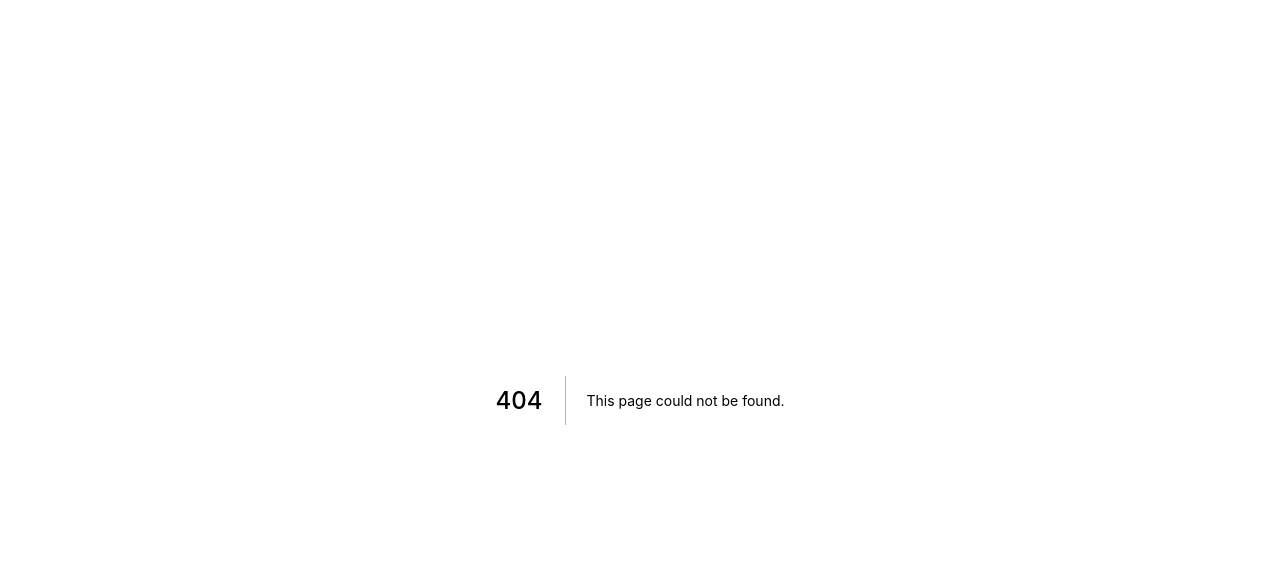
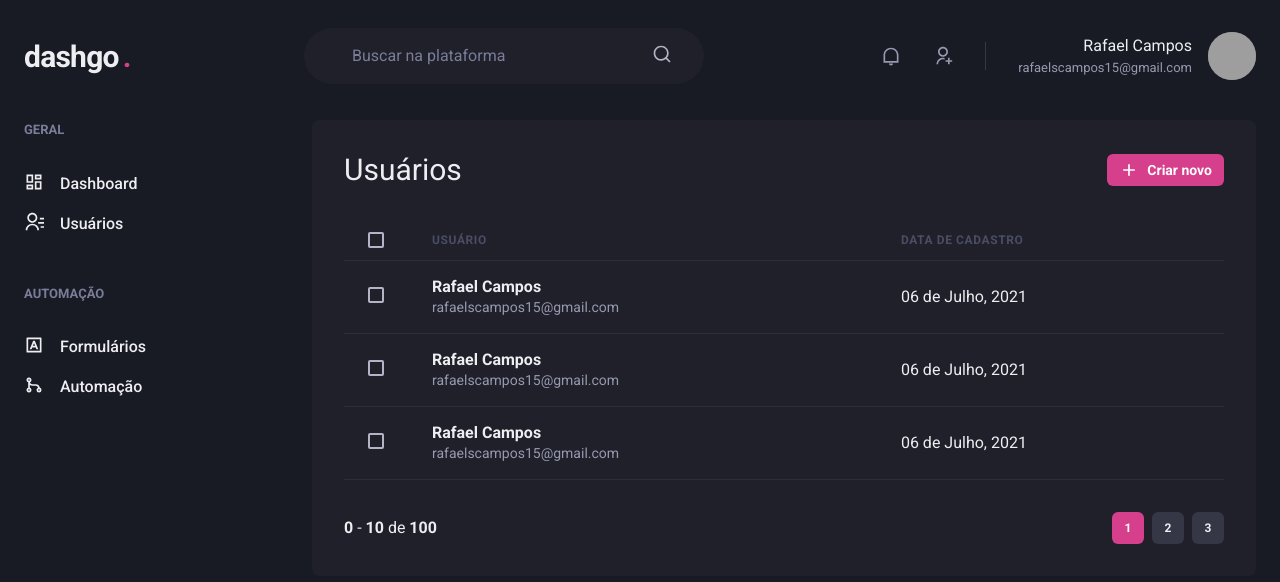
Before and after one commit to Rafael-Campos7/dashgo, a Next.js app: page /users in a window 1280 px wide. Before the commit this address had no page. Shown: the top 582 px of the page. Built offline with nearby package versions, Linux system fonts and the light colour scheme; grey boxes are pictures that could not be loaded.

Commit message:
Created user listing page.

```diff
--- /dev/null
+++ b/src/components/Pagination.tsx
@@ -0,0 +1,55 @@
+import React from "react";
+import { Box, Button, Stack } from "@chakra-ui/react";
+
+export function Pagination() {
+  return (
+    <Stack
+      spacing="6"
+      direction="row"
+      mt="8"
+      justify="space-between"
+      align="center"
+    >
+      <Box>
+        <strong>0</strong> - <strong>10</strong> de <strong>100</strong>
+      </Box>
+      <Stack direction="row" spacing="2">
+        <Button
+          size="sm"
+          fontSize="xs"
+          w="4"
+          colorScheme="pink"
+          disabled
+          _disabled={{
+            bg: 'pink.500',
+            cursor: 'default',
+          }}
+        >
+          1
+        </Button>
+        <Button
+          size="sm"
+          fontSize="xs"
+          w="4"
+          bg="gray.700"
+          _hover={{
+            bg: 'gray.500',
+          }}
+        >
+          2
+        </Button>
+        <Button
+          size="sm"
+          fontSize="xs"
+          w="4"
+          bg="gray.700"
+          _hover={{
+            bg: 'gray.500',
+          }}
+        >
+          3
+        </Button>
+      </Stack>
+    </Stack>
+  )
+}
--- /dev/null
+++ b/src/pages/users/index.tsx
@@ -0,0 +1,84 @@
+import React from "react";
+import { Box, Button, Checkbox, Flex, Heading, Icon, Table, Tbody, Td, Text, Th, Thead, Tr } from "@chakra-ui/react";
+import { Header } from "../../components/Header";
+import { SideBar } from "../../components/SideBar";
+import { RiAddLine } from "react-icons/ri";
+import { Pagination } from "../../components/Pagination";
+
+export default function UserList() {
+  return (
+    <Box>
+      <Header />
+      <Flex
+        w="100%"
+        my="6"
+        maxWidth={1480}
+        mx="auto"
+        px="6"
+      >
+        <SideBar />
+
+        <Box flex="1" borderRadius={8} bg="gray.800" p="8">
+          <Flex mb="8" justify="space-between" align="center">
+            <Heading size="lg" fontWeight="normal">
+              Usuários
+            </Heading>
+            <Button
+              as="a"
+              colorScheme="pink"
+              size="sm"
+              fontSize="sm"
+              leftIcon={<Icon as={RiAddLine} fontSize="20" />}
+            >
+              Criar novo
+            </Button>
+          </Flex>
+          <Table colorScheme="whiteAlpha">
+            <Thead>
+              <Tr>
+                <Th px="6" color="gray.300" w="8">
+                  <Checkbox colorScheme="pink" />
+                </Th>
+                <Th>Usuário</Th>
+                <Th>Data de cadastro</Th>
+              </Tr>
+            </Thead>
+            <Tbody>
+              <Tr>
+                <Td px="6"><Checkbox colorScheme="pink" /></Td>
+                <Td direction="column">
+                  <Box>
+                    <Text fontWeight="bold">Rafael Campos</Text>
+                    <Text fontSize="sm" color="gray.300">rafaelscampos15@gmail.com</Text>
+                  </Box>
+                </Td>
+                <Td>06 de Julho, 2021 </Td>
+              </Tr>
+              <Tr>
+                <Td px="6"><Checkbox colorScheme="pink" /></Td>
+                <Td direction="column">
+                  <Box>
+                    <Text fontWeight="bold">Rafael Campos</Text>
+                    <Text fontSize="sm" color="gray.300">rafaelscampos15@gmail.com</Text>
+                  </Box>
+                </Td>
+                <Td>06 de Julho, 2021 </Td>
+              </Tr>
+              <Tr>
+                <Td px="6"><Checkbox colorScheme="pink" /></Td>
+                <Td direction="column">
+                  <Box>
+                    <Text fontWeight="bold">Rafael Campos</Text>
+                    <Text fontSize="sm" color="gray.300">rafaelscampos15@gmail.com</Text>
+                  </Box>
+                </Td>
+                <Td>06 de Julho, 2021 </Td>
+              </Tr>
+            </Tbody>
+          </Table>
+          <Pagination />
+        </Box>
+      </Flex>
+    </Box>
+  )
+}
```
